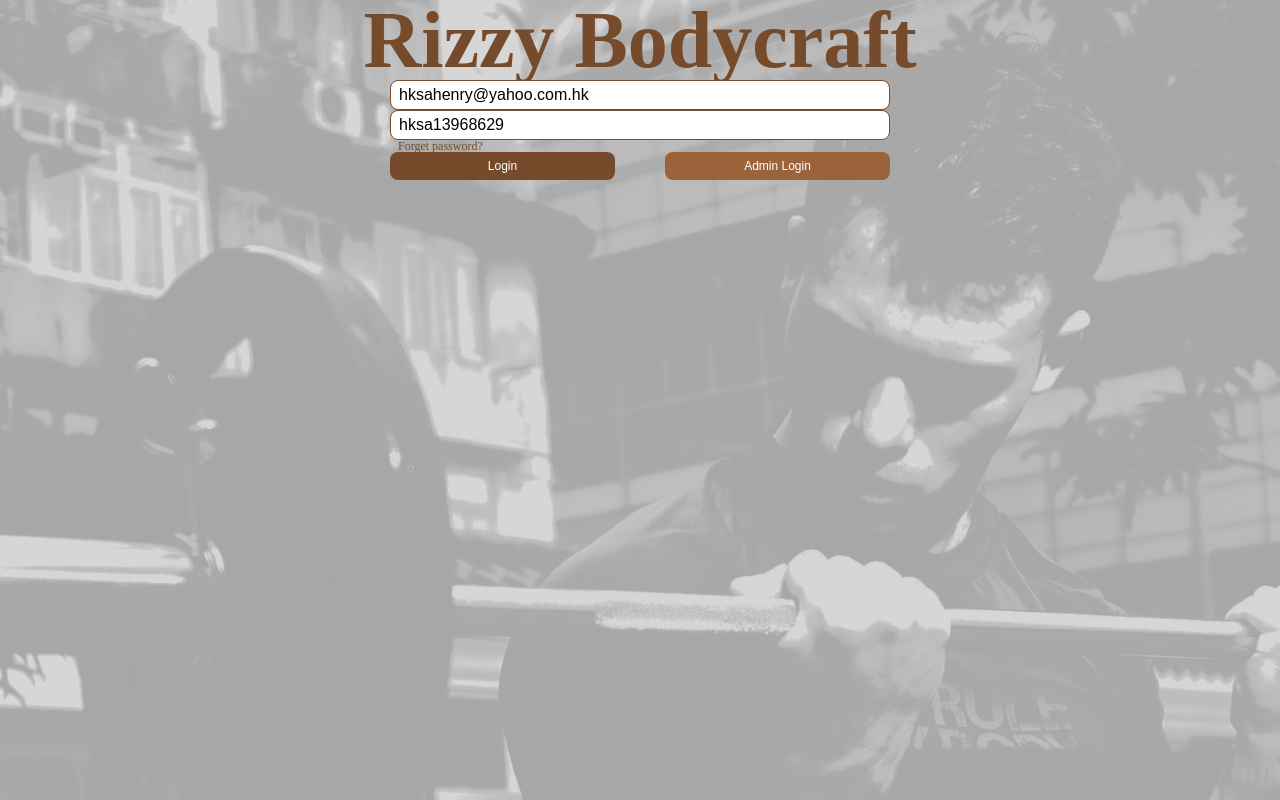
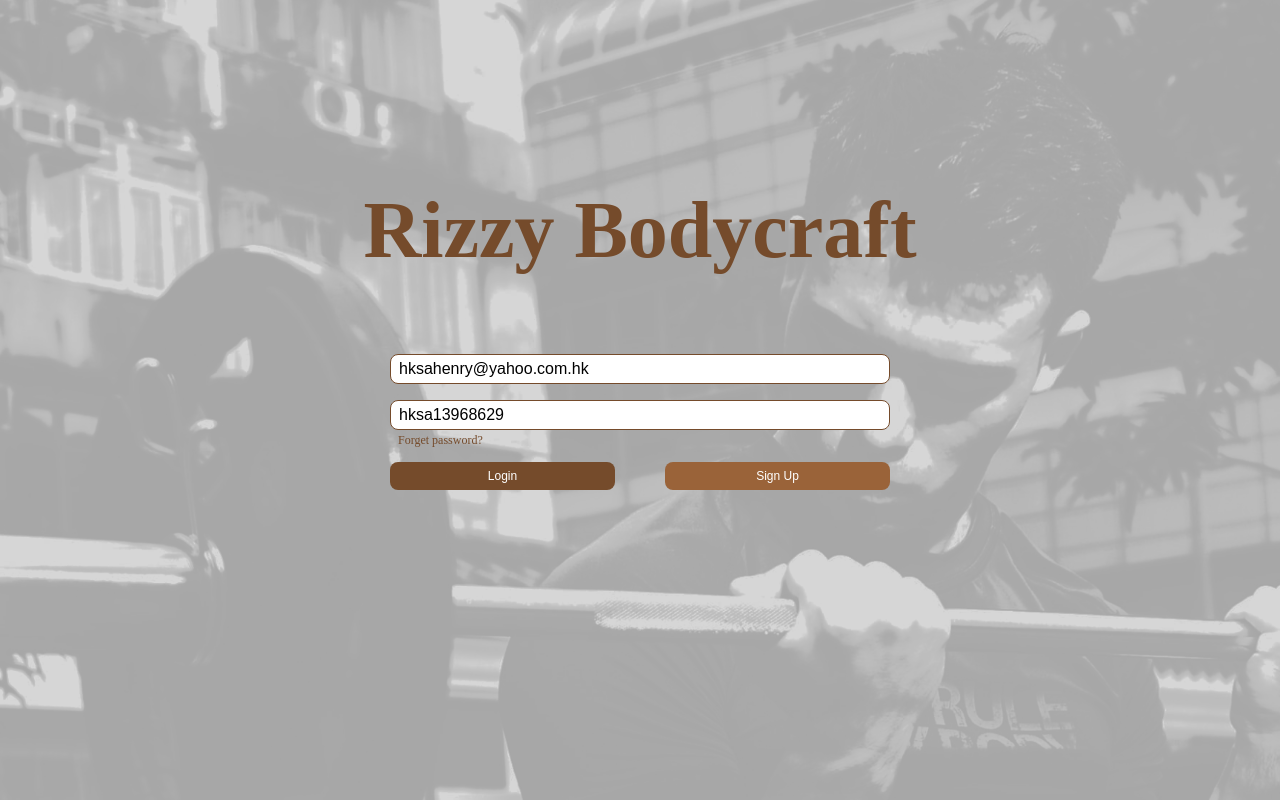
Before and after one commit to smellypotato/rizzy-bodycraft-record, a React (Create React App) app: page /rizzy-bodycraft-record/login in a window 1280 px wide. Built offline with nearby package versions, Linux system fonts and the light colour scheme; no server answers.

Commit message:
login related and bug fixes

```diff
--- a/src/components/Menu/Menu.css
+++ b/src/components/Menu/Menu.css
@@ -23,6 +23,9 @@
 #menu #home .icon {
     background: url(../../assets/home.svg) var(--bg_img_setting);
 }
+#menu #student_list .icon {
+    background: url(../../assets/account.svg) var(--bg_img_setting);
+}
 #menu #categories .icon {
     background: url(../../assets/record.svg) var(--bg_img_setting);
 }
--- a/src/components/Menu/Menu.tsx
+++ b/src/components/Menu/Menu.tsx
@@ -9,6 +9,7 @@ export const Menu = () => {
     return (
         <section id="menu">
             <button id="home" onClick={ () => navigate(PATH.DASHBOARD) }><div className="icon"/>Dashboard</button>
+            <button id="student_list" onClick={ () => navigate(PATH.STUDENT_LIST) }><div className="icon"/>Student List</button>
             <button id="categories" onClick={ () => navigate(PATH.CATEGORIES) }><div className="icon"/>Categories</button>
             <button id="logout" onClick={ Firebase.instance.logout }><div className="icon"/>Logout</button>
         </section>
--- a/src/firebase.ts
+++ b/src/firebase.ts
@@ -50,17 +50,18 @@ export default class Firebase {
         }).catch(err => console.error(err));
     }
 
-    async login(args: { email: string, password?: string }): Promise<boolean> {
+    async login(args: { email: string, password?: string }): Promise<{ success: boolean, msg: string }> {
         const { email, password } = args;
         if (email !== undefined) {
             if (password !== undefined) {
                 return await new Promise((resolve, reject) => {
                     signInWithEmailAndPassword(this.auth, email, password).then(credential => {
                         console.log(credential);
-                        resolve(true);
+                        // this.addAdmin();
+                        resolve({ success: true , msg: "" });
                     }).catch((err: { code: string, message: string } ) => {
                         console.error(err.code);
-                        reject(false);
+                        reject(err.code);
                     });
                 });
             }
@@ -69,17 +70,17 @@ export default class Firebase {
                 return await new Promise((resolve, reject) =>
                     signInWithEmailLink(this.auth, email, window.location.href).then(result => {
                         console.log(result);
-                        resolve(true);
+                        resolve({ success: true, msg: "normal" });
                     }).catch((err: { code: string, message: string }) => {
                         // auth/invalid-email
                         // auth/invalid-action-code when link used to login
                         console.error(err.code, err.message);
-                        reject(false)
+                        reject(err.code)
                     })
                 );
             }
         }
-        return false;
+        return Promise.reject("no email");
     }
 
     async logout() {
@@ -105,6 +106,12 @@ export default class Firebase {
     }
 
     // firestore
+
+    addAdmin() {
+        setDoc(doc(this.firestore, COLLECTION.USER_PROFILE, this.auth.currentUser!.email!), {
+            isAdmin: true
+        })
+    }
 
     onPendingAccountsChange(callback: (pendings: Array<PendingApplcation>) => void) {
         return onSnapshot(collection(this.firestore, COLLECTION.APPLICATION), collection => {
--- a/src/pages/Login/Login.css
+++ b/src/pages/Login/Login.css
@@ -1,14 +1,25 @@
+#login {
+    height: 100vh;
+    display: flex;
+    flex-direction: column;
+    justify-content: center;
+    row-gap: 10%;
+    padding-bottom: 15vh;
+}
 #login section {
-    width: clamp(250px, 50vw, 500px);
+    width: clamp(300px, 50vw, 500px);
     margin: 0 auto;
 }
 #login input {
     width: 100%;
+    margin-top: 4rem;
 }
 #login-forget {
+    display: block;
     align-self: flex-start;
     background: none;
     margin-left: 2rem;
+    margin-top: 1rem;
     color: var(--color_prim);
     font-size: 3rem;
 }
@@ -17,6 +28,7 @@
     width: 100%;
     grid-template-columns: repeat(2, 1fr);
     grid-column-gap: 10%;
+    margin-top: 4rem;
 }
 #login-buttons > button {
     border-radius: 8px;
@@ -27,6 +39,6 @@
 #login-buttons > button#user {
     background-color: var(--color_prim);
 }
-#login-buttons > button#admin {
+#login-buttons > button#register {
     background-color: var(--color_prim_light);
 }
--- a/src/pages/Login/Login.tsx
+++ b/src/pages/Login/Login.tsx
@@ -1,10 +1,14 @@
 import { useCallback } from "react";
+import { useNavigate } from "react-router-dom";
+import { PATH } from "../../App";
 import { Title } from "../../components/Title/Title";
 import Firebase from "../../firebase";
 import { useInput } from "../../hooks/useInput";
 import "./Login.css";
 
 export const Login = () => {
+    const navigate = useNavigate();
+
     const [username, setUsername] = useInput("hksahenry@yahoo.com.hk");
     const [password, setPassword] = useInput("hksa13968629");
 
@@ -24,7 +28,8 @@ export const Login = () => {
                 <input type="text" value={ password } placeholder="Password" onChange={ (e) => onInput(setPassword, e) } />
                 <a id="login-forget">Forget password?</a>
                 <div id="login-buttons">
-                    <button id="user" onClick={ onLogin }>Login</button><button id="admin" onClick={ onLogin }>Admin Login</button>
+                    <button id="user" onClick={ onLogin }>Login</button>
+                    <button id="register" onClick={ () => navigate(PATH.SIGN_UP) }>Sign Up</button>
                 </div>
             </section>
         </main>
--- a/src/pages/User/Dashboard/Dashboard.tsx
+++ b/src/pages/User/Dashboard/Dashboard.tsx
@@ -11,7 +11,7 @@ import './Dashboard.css';
 export const Dashboard = () => {
     const navigate = useNavigate();
 
-    const [selectedYear, setSelectedYear] = useState(new Date().getFullYear() - 1);
+    const [selectedYear, setSelectedYear] = useState(new Date().getFullYear());
     const [selectedDay, setSelectedDay] = useState<Date>();
     const [records, setRecords] = useState<Array<Record>>([]);
     const [categories, setCategories] = useState<Array<Category>>([]);
--- a/src/pages/User/MyRecord/MyRecord.tsx
+++ b/src/pages/User/MyRecord/MyRecord.tsx
@@ -97,9 +97,8 @@ export const MyRecord = () => {
                 <section id="records">
                     {
                         Array.from(recordsByDate(period, filter)).map(record =>
-                            <article className="record">
+                            <article className="record" key={ record[0] }>
                                 <div id="date">
-
                                     { Utils.formatDate(new Date(record[0])) }
                                     <div className="dash" />
                                 </div>
--- a/src/pages/User/SignUp/SignUp.css
+++ b/src/pages/User/SignUp/SignUp.css
@@ -1,15 +1,25 @@
 #signup {
-    width: clamp(400px, 40vw, 600px);
-    margin: 0 auto;
+    height: 100vh;
+    display: flex;
+    flex-direction: column;
+    justify-content: center;
+    row-gap: 10%;
+    padding-bottom: 15vh;
 }
 
-#signup, #signup section {
+#signup section {
+    width: clamp(300px, 40vw, 600px);
+    margin: 0 auto;
     display: flex;
     flex-direction: column;
     align-items: center;
+    row-gap: 4rem;
 }
-#signup section, #signup input, #signup button {
+#signup input, #signup button {
     width: 100%;
+}
+#signup section button:first-of-type {
+    margin-top: 8rem;
 }
 #signup button {
     border-radius: 8px;
```
Also changed, not shown: src/assets/account.svg (added).
